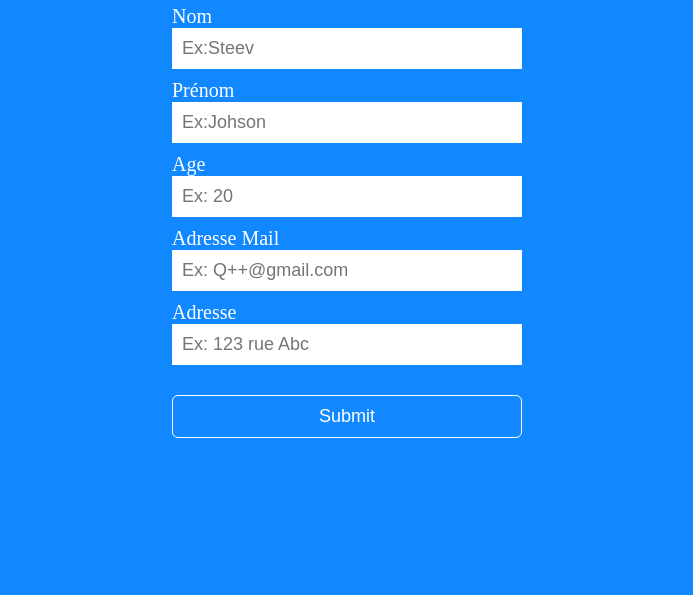
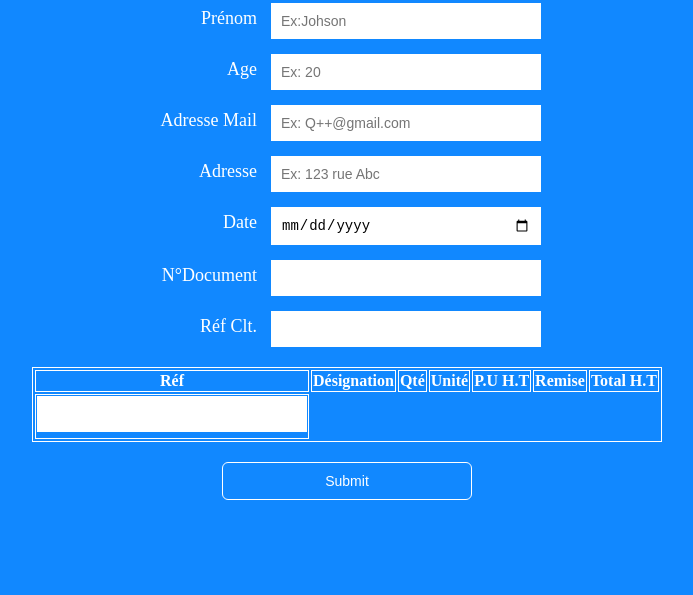
Before and after one commit to QIN-Jia/PDF-Facture, a plain HTML site: page index.html in a window 1280 px wide. Shown: the part 221-816 px from the top of the page, without its empty margins (301-994 px from the left). Drawn offline with Linux system fonts and the light colour scheme.

Commit message:
maj html/css

```diff
--- a/index.html
+++ b/index.html
@@ -17,16 +17,70 @@
     <div class="formulaire">
       <h2>Créer PDF</h2>
       <form action="#">
+        <div class="block">
           <label>Nom</label>
           <input type="text" placeholder="Ex:Steev" class="form-nom" />
+        </div>
+        <div class="block">
           <label>Prénom</label>
           <input type="text" placeholder="Ex:Johson" class="form-prenom" />
+        </div>
+        <div class="block">
           <label>Age</label>
           <input type="text" placeholder="Ex: 20" class="form-age" />
+        </div>
+        <div class="block">
           <label>Adresse Mail</label>
-        <input type="email" placeholder="Ex: Q++@gmail.com" class="form-mail" />
+          <input
+            type="email"
+            placeholder="Ex: Q++@gmail.com"
+            class="form-mail"
+          />
+        </div>
+        <div class="block">
           <label>Adresse</label>
-        <input type="text" placeholder="Ex: 123 rue Abc" class="form-adresse" />
+          <input
+            type="text"
+            placeholder="Ex: 123 rue Abc"
+            class="form-adresse"
+          />
+        </div>
+        <div class="block">
+          <label>Date</label>
+          <input type="date" class="form-date" />
+        </div>
+        <div class="block">
+          <label>N°Document</label>
+          <input type="text" class="form-num-doc" />
+          <!-- 自动生成 -->
+        </div>
+        <div class="block">
+          <label>Réf Clt.</label>
+          <input type="text" class="form-ref-clt" />
+        </div>
+        <div class="ref-table">
+          <table>
+            <thead>
+              <tr>
+                <th class="header-label">Réf</th>
+                <th class="header-label">Désignation</th>
+                <th class="header-label">Qté</th>
+                <th class="header-label">Unité</th>
+                <th class="header-label">P.U H.T</th>
+                <th class="header-label">Remise</th>
+                <th class="header-label">Total H.T</th>
+              </tr>
+              <tr class="tr-inputs">
+                <th>
+                  <div>
+                    <input type="text" />
+                  </div>
+                </th>
+              </tr>
+            </thead>
+          </table>
+        </div>
+
         <input type="submit" class="submit" onclick="afficherPDF()" />
       </form>
     </div>
--- a/script.js
+++ b/script.js
@@ -12,20 +12,15 @@ function afficherPDF() {
     body.innerHTML = `
     <div class="piece">
     <div class="logo">
-      <img src="logo.png" />
-      <p>Demo Facture PDF</p>
+      <img src="src/logo.png" />
     </div>
-    <h1>Pièce D'identité Partielle</h1>
+    <h1>Facture</h1>
     <div class="elements">
       <p>Nom: <strong>${form_nom}</strong></p>
       <p>Prenom: <strong>${form_prenom}</strong></p>
       <p>Age: <strong>${form_age}</strong></p>
       <p>Adresse Mail: <strong>${form_mail}</strong></p>
       <p>Adresse: <strong>${form_adresse}</strong></p>
-      <div class="certification">
-        <img src="logo.png" />
-        <p>Huayi Tech</p>
-      </div>
     </div>
   </div>
   <div class="generateurBtn">
@@ -55,9 +50,7 @@ function generateurPDF() {
     }
     if (nom_fichier != null) {
         html2pdf().set(opt).from(piece).save()
-    }else{
+    } else {
         alert("Veuillez choisir un nom")
     }
-
-
 }
--- a/style.css
+++ b/style.css
@@ -14,6 +14,14 @@ body {
   align-items: center;
 }
 
+.block {
+  width: 400px;
+  display: block;
+  margin: 5px 0;
+  flex-direction: row;
+  align-self: center;
+}
+
 h2 {
   font-size: 30px;
   margin-bottom: 20px;
@@ -21,22 +29,47 @@ h2 {
 }
 
 form {
-  width: 350px;
+  width: 800px;
   display: flex;
   flex-direction: column;
 }
 
 form label {
-  font-size: 20px;
+  font-size: 18px;
   color: #fff;
+  margin: 5px 10px;
+  text-align: right;
+  display: inline-block;
+  width: 100px;
 }
 
 form input {
   padding: 10px;
-  font-size: 18px;
-  margin-bottom: 10px;
-  outline: 0;
+  font-size: 14px;
+  margin-bottom: 5px;
+  outline: 1;
   border: 0;
+  vertical-align: top;
+  width: 250px;
+}
+
+.ref-table {
+  margin-top: 10px;
+}
+
+.ref-table table {
+  margin-left: auto;
+  margin-right: auto;
+}
+
+.ref-table table,
+th,
+td {
+  border: 1px solid #fff;
+}
+
+.ref-table table th {
+  color: #fff;
 }
 
 .submit {
@@ -46,6 +79,7 @@ form input {
   border: 1px solid #fff;
   border-radius: 6px;
   cursor: pointer;
+  align-self: center;
 }
 
 .submit:hover {
@@ -53,7 +87,7 @@ form input {
   color: #18f;
 }
 
-/* PDF */
+/*  --------------- PDF ---------------*/
 .piece {
   background-color: #fff;
   height: 600px;
@@ -69,7 +103,7 @@ form input {
 }
 
 .logo img {
-  width: 50px;
+  width: 100px;
 }
 
 .logo p {
```
Also changed, not shown: pdf.html (+2 -6 lines), src/logo-1.png (renamed from logo.png), src/logo.png (added), 3 other files. Lines whose indentation alone changed are shown as unchanged.
